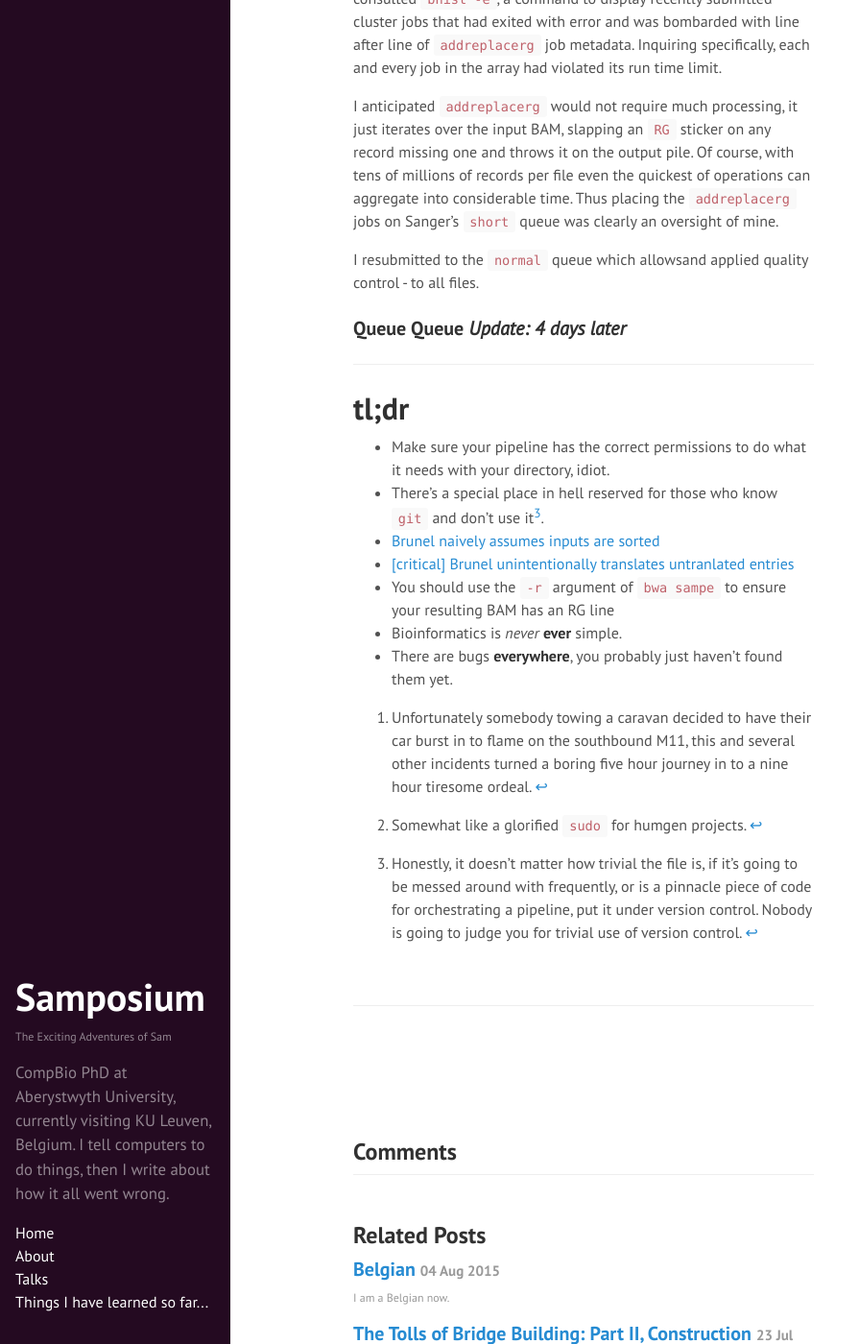
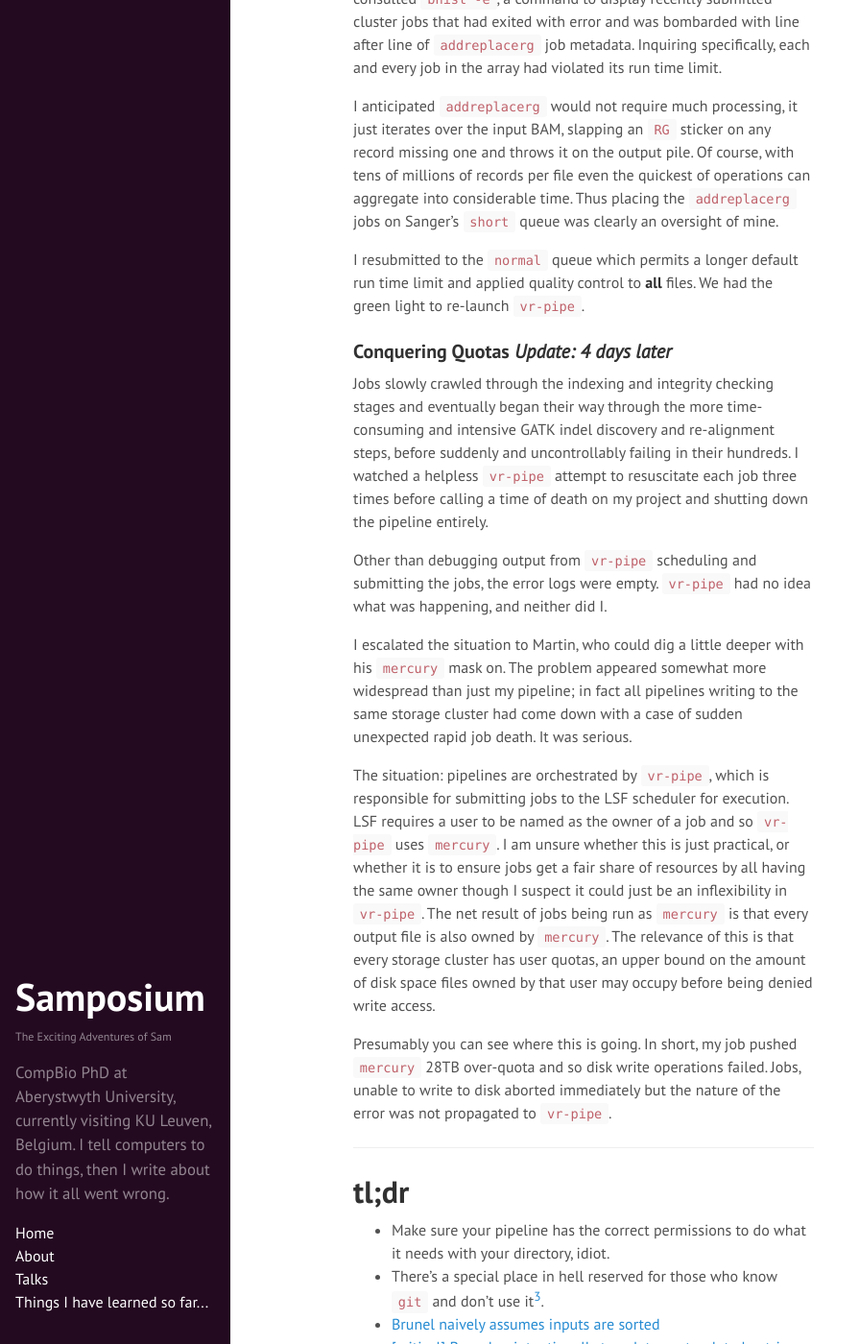
Before and after one commit to SamStudio8/samstudio8.github.io.off, a Jekyll site: the page built from _posts/2015-07-31-bridgebuilding-p3.md, in a window 1280 px wide and 1400 px high, scrolled down 7289 px. Shown: the whole window at 96% size, without its empty margins (0-895 px from the left). Built offline with Jekyll 4.4.1, drawn with Linux system fonts in a browser that asks for light colours; Markdown is read by kramdown in place of the engine named in the settings; comment, search, counter and statistics services are not loaded.

Commit message:
Update 2015-07-31-bridgebuilding-p3.md

```diff
--- a/_posts/2015-07-31-bridgebuilding-p3.md
+++ b/_posts/2015-07-31-bridgebuilding-p3.md
@@ -245,9 +245,35 @@ slapping an `RG` sticker on any record missing one and throws it on the output p
 tens of millions of records per file even the quickest of operations can aggregate into considerable time.
 Thus placing the `addreplacerg` jobs on Sanger's `short` queue was clearly an oversight of mine.
 
-I resubmitted to the `normal` queue which allowsand applied quality control - to all files.
+I resubmitted to the `normal` queue which permits a longer default run time limit and applied
+quality control to **all** files. We had the green light to re-launch `vr-pipe`.
 
-### Queue Queue *Update: 4 days later*
+### Conquering Quotas *Update: 4 days later*
+Jobs slowly crawled through the indexing and integrity checking stages and eventually began their way
+through the more time-consuming and intensive GATK indel discovery and re-alignment steps, before
+suddenly and uncontrollably failing in their hundreds. I watched a helpless `vr-pipe` attempt to
+resuscitate each job three times before calling a time of death on my project and shutting down the pipeline
+entirely.
+
+Other than debugging output from `vr-pipe` scheduling and submitting the jobs, the error logs were empty.
+`vr-pipe` had no idea what was happening, and neither did I.
+
+I escalated the situation to Martin, who could dig a little deeper with his `mercury` mask on. The problem
+appeared somewhat more widespread than just my pipeline; in fact all pipelines writing to the same
+storage cluster had come down with a case of sudden unexpected rapid job death. It was serious.
+
+The situation: pipelines are orchestrated by `vr-pipe`, which is responsible for submitting jobs
+to the LSF scheduler for execution. LSF requires a user to be named as the owner of a job and so `vr-pipe`
+uses `mercury`. I am unsure whether this is just practical, or whether it is to ensure jobs get a fair share
+of resources by all having the same owner though I suspect it could just be an inflexibility in `vr-pipe`.
+The net result of jobs being run as `mercury` is that every output file is also owned by `mercury`.
+The relevance of this is that every storage cluster has user quotas, an upper bound on the amount
+of disk space files owned by that user may occupy before being denied write access.
+
+Presumably you can see where this is going. In short, my job pushed `mercury` 28TB over-quota and so
+disk write operations failed. Jobs, unable to write to disk aborted immediately but the nature of the
+error was not propagated to `vr-pipe`.
+
 
 * * *
 #tl;dr
```
